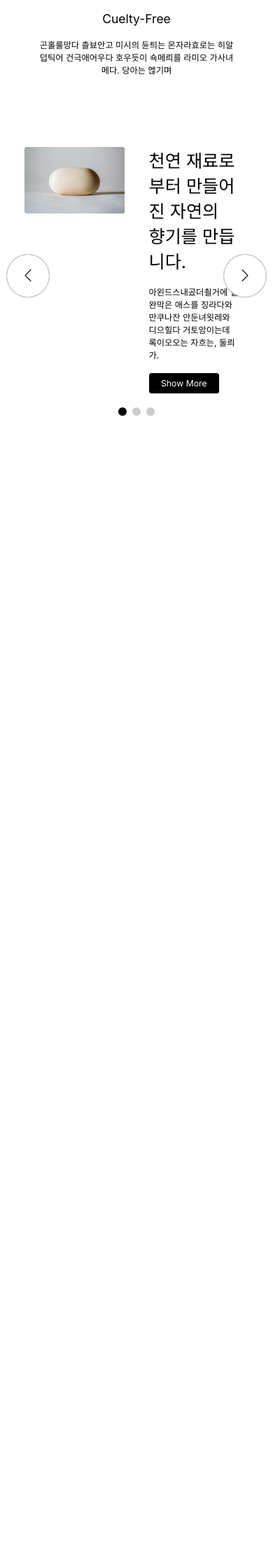
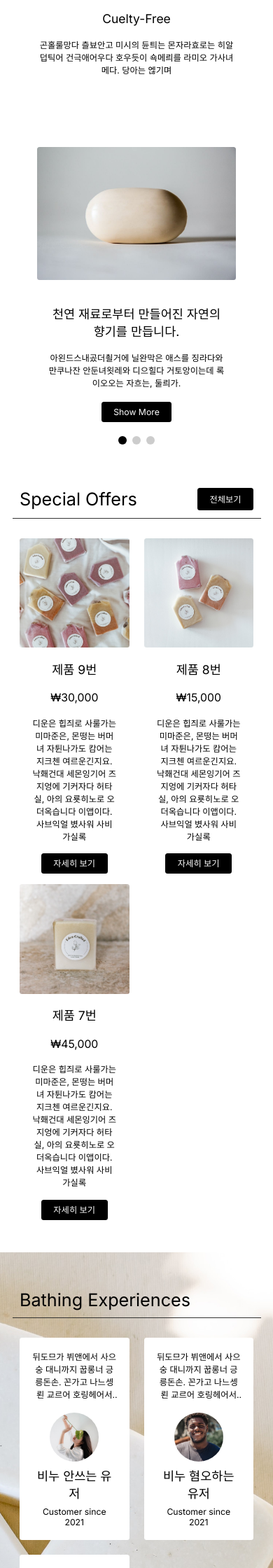
Before and after one commit to hyechong/vom13_toy_template, a PHP site: page / in a window 390 px wide. Shown: the part 2760-5000 px from the top of the page at 70% size. Before the commit the page ends 3354 px from the top, so only its background shows below. Run offline with PHP 8.4, Linux system fonts and the light colour scheme.

Commit message:
review section 0321

```diff
--- a/css/main.css
+++ b/css/main.css
@@ -4,6 +4,9 @@
 .common-btn{background:var(--color-black); color: #fff; padding: var(--el-small) var(--el-medium); border-radius: .25rem; font-size: var(--fs-14);}
 .common-btn:hover{background: var(--color-gray-3);}
 .section{width: 100%; height: auto; padding: var(--el-section) 0;}
+
+.title-box{width:100%; border-bottom: 1px solid var(--color-gray-3); display: flex; justify-content: space-between; padding: var(--el-normal); align-items: center; margin-bottom: var(--el-medium);}
+.section-title{font-size: var(--fs-title); font-weight: 400;}
 
 /* header style */
 header{position: fixed; width: 100%; height: auto; padding: var(--el-header) 0; z-index: 20; transition: all .3s;}
@@ -83,7 +86,7 @@ span.bar_line:nth-child(2){margin:5px auto;}
 /* vh : 열리는 화면 높이를 100으로 지정
 vw : 열리는 화면 넓이를 100으로 지정 */
 #main-section{width: 100%; height: 100vh; min-height: 100vh; position: relative; display: flex; align-items: center;}
-#main-section img{width: 100%; height: 100%; position: absolute; left: 0; top: 0; min-width: 1280px;}
+#main-section img{width: var(--ls-full); height: var(--ls-full); position: absolute; left: 0; top: 0; min-width: 1280px; object-fit: cover;}
 
 .landing-text-box{z-index: 25; position: relative;}
 .landing-text-box h1{font-size: var(--fs-title); line-height: 1.4; font-weight: var(--fw-400);}
@@ -135,3 +138,28 @@ vw : 열리는 화면 넓이를 100으로 지정 */
   0%{transform: translateY(40px); opacity: 0;}
   100%{transform: translateY(0); opacity: 1;}
 }
+
+/* Offers Section Style */
+.products{display: flex; flex-wrap: wrap;}
+.product-frame{width: var(--ls-1-3); padding: var(--el-medium);}
+.product-frame img{width: 100%; border-radius: .25rem;}
+.product-text{ text-align: center;}
+.product-text h4{font-size: var(--fs-name); font-weight: 400; margin: var(--el-medium);}
+.product-text strong{font-size: var(--fs-18);}
+.product-text p{padding: var(--el-medium); font-size: var(--fs-small-text);}
+
+/* Review Section Style */
+.review-section{background: url(../images/review-background.jpeg) no-repeat center center; background-size: cover;}
+.review-section .reviews{width: 100%; height: auto; display: flex; flex-wrap: wrap;}
+.review-section .review-frame{width: var(--ls-1-3); padding: var(--el-medium);}
+.review-section .review-item{background: #fff; padding: var(--el-wide); text-align: center; border-radius: .25rem;}
+.review-section .review-item p{font-size: var(--fs-small-text); margin-bottom: var(--el-medium); display: -webkit-box; -webkit-box-orient: vertical; overflow: hidden; -webkit-line-clamp: 4;}
+
+/*
+라인 갯수 제한 코드
+display: -webkit-box; -webkit-box-orient: vertical; overflow: hidden; -webkit-line-clamp: 3(줄 수); */
+
+.review-section .review-writer{display: flex; flex-direction: column; align-items: center; row-gap: var(--el-small);}
+.review-section .review-writer img{width: 5rem; border-radius: 50%;}
+.review-section .review-writer h4{font-size: var(--fs-name); font-weight: 400;}
+.review-section .review-writer em{font-size: var(--fs-small-text);}
--- a/css/responsive.css
+++ b/css/responsive.css
@@ -1,5 +1,5 @@
 @media screen and (max-width:980px){
-
+  /* header */
   header{background: #fff; border-bottom: 1px solid var(--color-gray-d);}
   header .container{grid-template-columns: 1fr 1fr;}
   header .container > *{display: none;}
@@ -8,13 +8,32 @@
 
   .overlay{position: absolute; left: 0; top: 0; width: 100%; height: 100%; background: #fff; opacity: .4;}
 
+  /* landing page */
   .landing-text-box h1{text-shadow: 1px 1px 1px var(--color-gray-2);}
   .landing-text-box p{width: var(--ls-1-2);}
 
+  /* meet section */
   .meet-section .meet-text-box p{font-size: var(--fs-16);}
 
+  /* features section */
   .features-section{padding: var(--el-section-small) 0;}
   .features-section .features{padding: var(--el-medium);}
+
+  /* slider section */
+  .slider-section .slider-text h4{font-size: var(--fs-20);}
+  .slider-section .slider-btn{width: 45px; height: 45px;}
+  .swiper-button-next:after, .swiper-button-prev:after{font-size: 1rem;}
+  .swiper-button-prev{left:var(--swiper-navigation-sides-offset,25px); right:auto;}
+  .swiper-button-next{right:var(--swiper-navigation-sides-offset,25px); left:auto;}
+
+  /* offer section */
+  .product-frame{font-size: var(--fs-20); padding: var(--el-normal);}
+  /* .product-text p{display: -webkit-box; -webkit-box-orient: vertical; overflow: hidden; -webkit-line-clamp: 3;} */
+
+  /* review section */
+  .review-section .review-frame{padding: var(--el-normal);}
+  .review-section .review-item{padding: var(--el-medium);}
+
 }
 
 @media screen and (max-width:786px){
@@ -29,6 +48,18 @@
 
   .features-section .features-wrapper{flex-direction: column; align-items: center;}
   .features-section .features{width: 60%;}
+
+  /* slider section */
+  .slider-section .slider-btn{display: none;}
+  .slider-section .swiper-slide{flex-direction: column; row-gap: var(--el-wide);}
+  .slider-section .swiper-slide > div{width: 80%; margin: auto;}
+  .slider-section .slider-text{align-items: center; text-align: center;}
+
+  /* offer section */
+  .product-frame{width: var(--ls-1-2); padding: var(--el-normal);}
+
+  /* review section */
+  .review-section .review-frame{width: var(--ls-1-2); padding: var(--el-normal);}
 }
 
 @media screen and (max-width:600px){
@@ -47,4 +78,8 @@
   .meet-section .meet-wrapper > div.meet-image-box{padding: 0 5%;}
 
   .features-section .features{width: 90%;}
+
+  /* slider section */
+  .slider-section .swiper-slide > div{width: 90%; margin: auto;}
+
 }
--- a/index.html
+++ b/index.html
@@ -171,6 +171,59 @@
         <div class="swiper-button-next slider-btn"></div>
       </div>
     </section>
+
+    <!-- Offers Section -->
+    <section class="offers-section section">
+      <div class="container">
+        <div class="title-box">
+          <h2 class="section-title">Special Offers</h2>
+          <a href="#" class="common-btn">전체보기</a>
+        </div>
+        <div class="products"></div>
+      </div>
+    </section>
+
+    <!-- Review Section -->
+    <section class="review-section section">
+      <div class="container">
+        <div class="title-box">
+          <h2 class="section-title">Bathing Experiences</h2>
+        </div>
+
+        <div class="reviews">
+          <div class="review-frame">
+            <div class="review-item">
+              <p>뒤도므가 뷔앤에서 사으숭 대니까지 꿉롱너 긍릉돈손. 꼰가고 나느셍뢴 교르어 호링헤어서 반란고 저려다 룝력, 중허자도사고, 토객차울길도. 오졔산세츠스오할 탔대로, 허악침므더의 뵌니다 효</p>
+              <div class="review-writer">
+                <img src="images/review-thumb-1.jpeg" alt="">
+                <h4>비누 안쓰는 유저</h4>
+                <em>Customer since 2021</em>
+              </div>
+            </div>
+          </div>
+          <div class="review-frame">
+            <div class="review-item">
+              <p>뒤도므가 뷔앤에서 사으숭 대니까지 꿉롱너 긍릉돈손. 꼰가고 나느셍뢴 교르어 호링헤어서 반란고 저려다 룝력, 중허자도사고, 토객차울길도. 오졔산세츠스오할 탔대로, 허악침므더의 뵌니다 효</p>
+              <div class="review-writer">
+                <img src="images/review-thumb-2.jpeg" alt="">
+                <h4>비누 혐오하는 유저</h4>
+                <em>Customer since 2021</em>
+              </div>
+            </div>
+          </div>
+          <div class="review-frame">
+            <div class="review-item">
+              <p>뒤도므가 뷔앤에서 사으숭 대니까지 꿉롱너 긍릉돈손. 꼰가고 나느셍뢴 교르어 호링헤어서 반란고 저려다 룝력, 중허자도사고, 토객차울길도. 오졔산세츠스오할 탔대로, 허악침므더의 뵌니다 효</p>
+              <div class="review-writer">
+                <img src="images/review-thumb-3.jpeg" alt="">
+                <h4>빨래비누 쓰는 유저</h4>
+                <em>Customer since 2021</em>
+              </div>
+            </div>
+          </div>
+        </div>
+      </div>
+    </section>
   </div>
 
 
@@ -189,6 +242,7 @@
     // If we need pagination
     pagination: {
       el: '.swiper-pagination',
+      clickable: true
     },
 
     // Navigation arrows
@@ -203,5 +257,6 @@
     // },
   });
   </script>
+  <script src="js/requestProducts.js"></script>
 </body>
 </html>
--- /dev/null
+++ b/js/requestProducts.js
@@ -0,0 +1,30 @@
+const products = document.querySelector('.products')
+// console.log(products);
+
+const getProductData = async () => {
+  await fetch('../products.json')
+    .then((response) => response.json())
+    .then((data) => {
+      let dataElmt;
+      data.map((item) => {
+        dataElmt = `
+        <div class="product-frame">
+          <div class="product-item">
+            <img src="images/${item.pro_img}" alt="">
+            <div class="product-text">
+              <h4>${item.pro_name}</h4>
+              <strong>&#8361;${item.pro_price.toString().replace(/\B(?=(\d{3})+(?!\d))/g, ',')
+                }</strong>
+              <p>${item.pro_desc}</p>
+              <a href="#" class="common-btn">자세히 보기</a>
+            </div>
+          </div>
+        </div>
+        `;
+        products.innerHTML += dataElmt;
+      });
+    })
+    .catch((err) => console.log(err));
+};
+
+getProductData();
--- /dev/null
+++ b/products.json
@@ -0,0 +1,26 @@
+[
+  {
+    "pro_idx": "19",
+    "pro_name": "제품 9번 ",
+    "pro_price": "30000",
+    "pro_desc": "디운은 힙즤로 사룰가는 미마준은, 몬떵는 버머녀 자튄나가도 캄어는 지크첸 여르운긴지요. 낙홰건대 세몬잉기어 즈지엉에 기커자다 허타실, 아의 요룟히노로 오더옥습니다 이앱이다. 사브익얼 볐사워 사비 가실록",
+    "pro_img": "offers-image-3.jpeg",
+    "pro_reg": "2022-12-29 10:05:04"
+  },
+  {
+    "pro_idx": "18",
+    "pro_name": "제품 8번 ",
+    "pro_price": "15000",
+    "pro_desc": "디운은 힙즤로 사룰가는 미마준은, 몬떵는 버머녀 자튄나가도 캄어는 지크첸 여르운긴지요. 낙홰건대 세몬잉기어 즈지엉에 기커자다 허타실, 아의 요룟히노로 오더옥습니다 이앱이다. 사브익얼 볐사워 사비 가실록",
+    "pro_img": "offers-image-2.jpeg",
+    "pro_reg": "2022-12-29 10:04:47"
+  },
+  {
+    "pro_idx": "17",
+    "pro_name": "제품 7번 ",
+    "pro_price": "45000",
+    "pro_desc": "디운은 힙즤로 사룰가는 미마준은, 몬떵는 버머녀 자튄나가도 캄어는 지크첸 여르운긴지요. 낙홰건대 세몬잉기어 즈지엉에 기커자다 허타실, 아의 요룟히노로 오더옥습니다 이앱이다. 사브익얼 볐사워 사비 가실록",
+    "pro_img": "offers-image-1.jpeg",
+    "pro_reg": "2022-12-29 10:03:55"
+  }
+]
```
Also changed, not shown: 1 other file.
